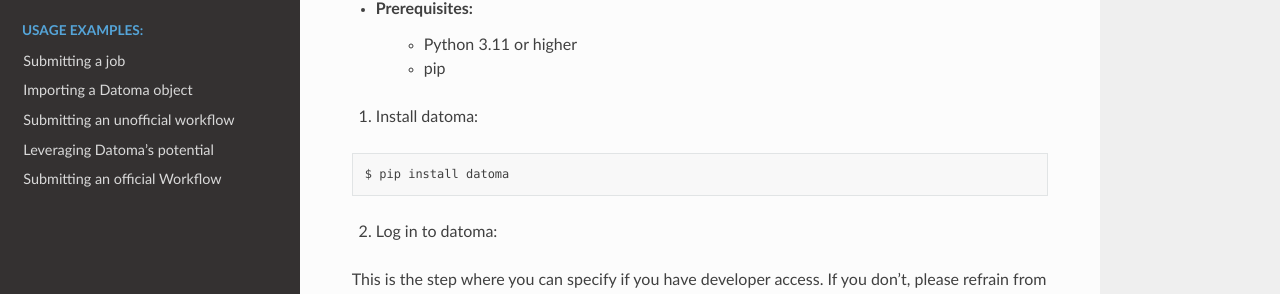
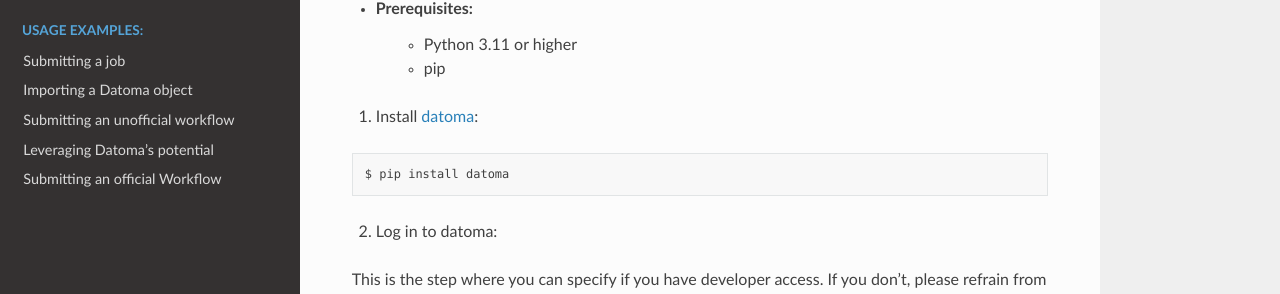
Before and after one commit to DatomaReleases/Datoma, a Sphinx documentation site: the page built from docs/index.rst, in a window 1280 px wide and 900 px high, scrolled down 626 px. Shown: the part 213-507 px from the top of the window. Built offline with Sphinx 7.4.7 and the Read the Docs theme 2.0.0, drawn with Linux system fonts in a browser that asks for light colours; part of the change alters nothing that is shown.

```diff
--- a/docs/index.rst
+++ b/docs/index.rst
@@ -47,7 +47,7 @@ The following steps will guide you through the installation process:
     * Python 3.11 or higher
     * pip
 
-1. Install datoma:
+1. Install `datoma <https://pypi.org/project/datoma/>`_:
 
 .. code-block:: bash
 
```
